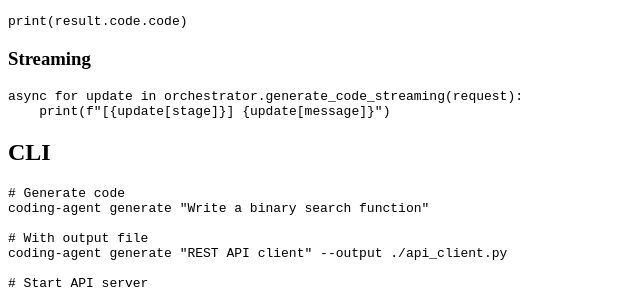
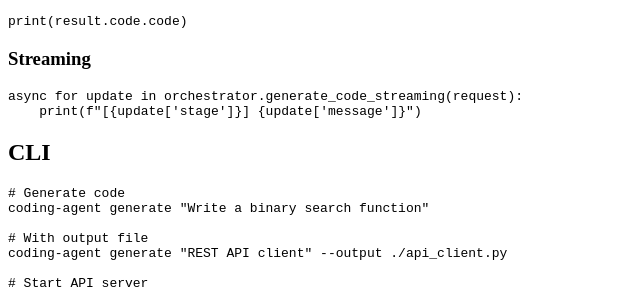
Before and after one commit to DavidEscotoDev/Framework, a Jekyll site: the page built from docs/api_reference.md, in a window 1280 px wide. Shown: the part 1464-1755 px from the top of the page, without its empty margins (0-640 px from the left). Built offline with Jekyll 4.4.1, drawn with Linux system fonts in a browser that asks for light colours; our own code applies the rules of GitHub Pages for plain Markdown files.

````diff
--- a/docs/api_reference.md
+++ b/docs/api_reference.md
@@ -7,6 +7,7 @@
 Generate code from a natural language request.
 
 **Request:**
+
 ```json
 {
   "user_request": "string",
@@ -24,6 +25,7 @@
 ```
 
 **Response:**
+
 ```json
 {
   "status": "success|partial|failed",
@@ -43,6 +45,7 @@
 Health check endpoint.
 
 **Response:**
+
 ```json
 {
   "status": "healthy",
@@ -55,6 +58,7 @@
 Get status of all agents and LLM provider.
 
 **Response:**
+
 ```json
 {
   "llm_provider": "string",
@@ -72,6 +76,7 @@
 **Send:** GenerationRequest JSON
 
 **Receive:** ProgressUpdate JSON per stage:
+
 ```json
 {
   "stage": "planner|coder|reviewer|tester",
@@ -94,9 +99,10 @@
 ```
 
 ### Streaming
+
 ```python
 async for update in orchestrator.generate_code_streaming(request):
-    print(f"[{update[stage]}] {update[message]}")
+    print(f"[{update['stage']}] {update['message']}")
 ```
 
 ## CLI
````
Also changed, not shown: docs/architecture.md (line endings or trailing spaces).
